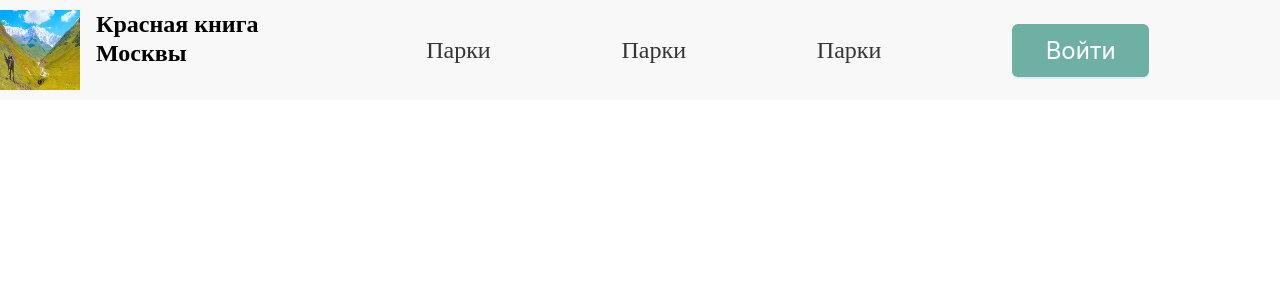
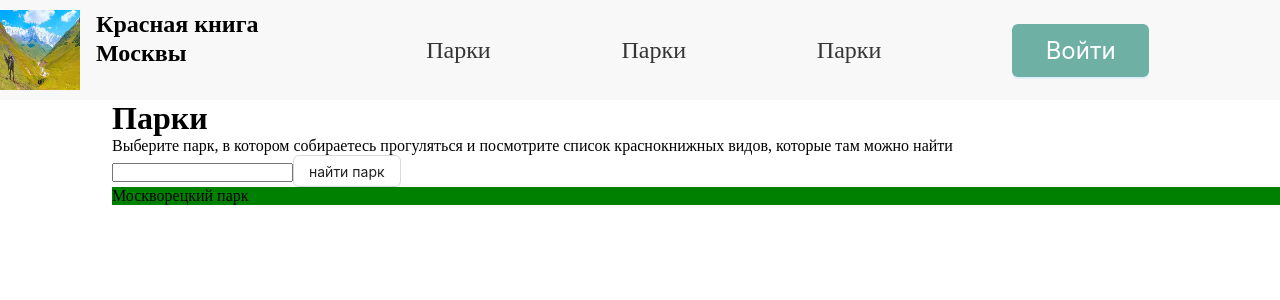
Before and after one commit to eureu/green-code, a React (Vite) app in the folder green-code/: page /parks in a window 1280 px wide. Shown: the top 300 px of the page. Built offline with nearby package versions, Linux system fonts and the light colour scheme.

Commit message:
add: park page

```diff
--- a/green-code/src/App.jsx
+++ b/green-code/src/App.jsx
@@ -2,12 +2,13 @@ import LayoutPage from "./components/Layout.jsx";
 import { Link, Route, Routes } from "react-router-dom";
 import AppHeader from "./components/AppHeader.jsx";
 import NotFoundPage from "./components/NotFoundPage/NotFoundPage.jsx";
+import Parks from "./components/Parks.jsx";
 
 export default function App() {
   return (
     <Routes>
       <Route path="/" element={<LayoutPage />} />
-      <Route path="/parks" element={<AppHeader />} />
+      <Route path="/parks" element={<Parks />} />
       <Route path="*" element={<NotFoundPage />} />
     </Routes>
   );
--- /dev/null
+++ b/green-code/src/components/Parks.jsx
@@ -0,0 +1,22 @@
+import AppHeader from "./AppHeader";
+import { Button } from "antd";
+
+export default function Parks() {
+  return (
+    <>
+      <AppHeader />
+      <div className="content" style={{ paddingLeft: "7rem" }}>
+        <h1>Парки</h1>
+        <section>
+          Выберите парк, в котором собираетесь прогуляться и посмотрите список
+          краснокнижных видов, которые там можно найти
+        </section>
+        <input type="text" />
+        <Button>найти парк</Button>
+        <div style={{ backgroundColor: "green" }}>
+          <span>Москворецкий парк</span>
+        </div>
+      </div>
+    </>
+  );
+}
```
